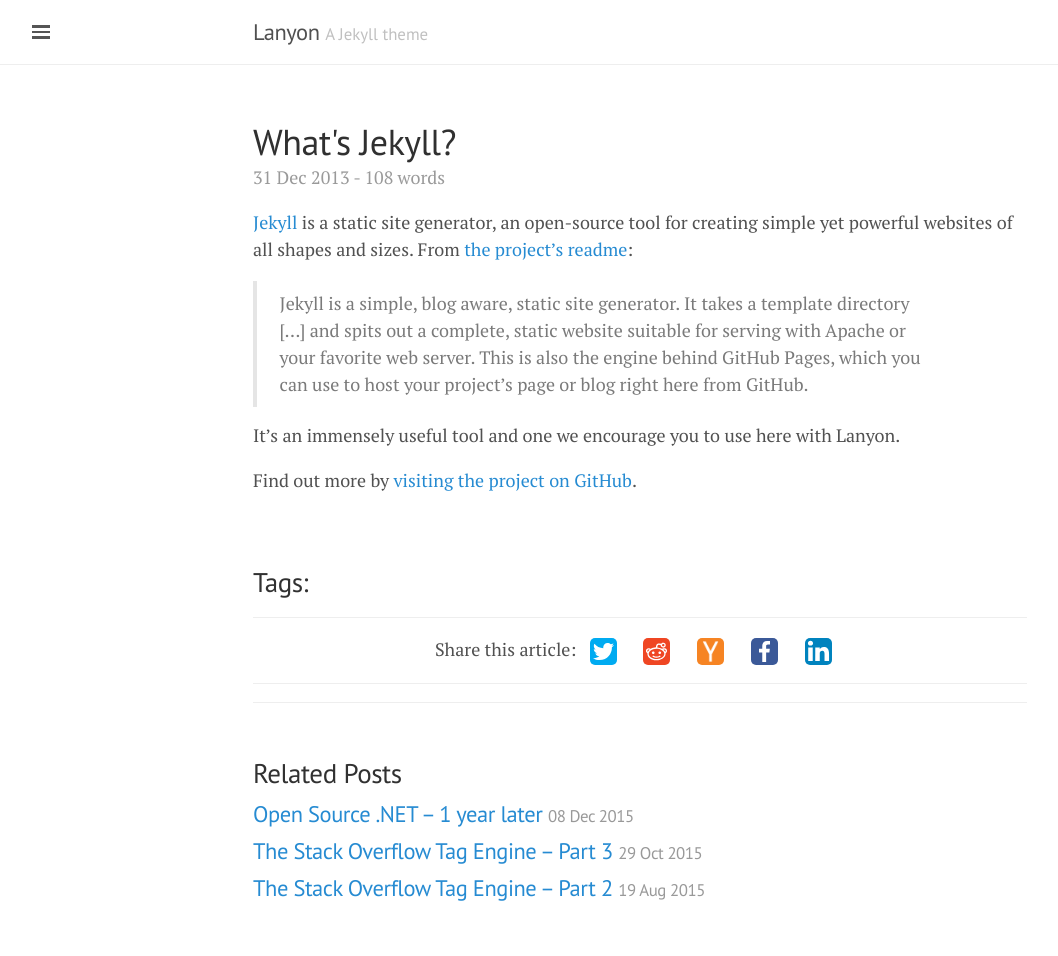
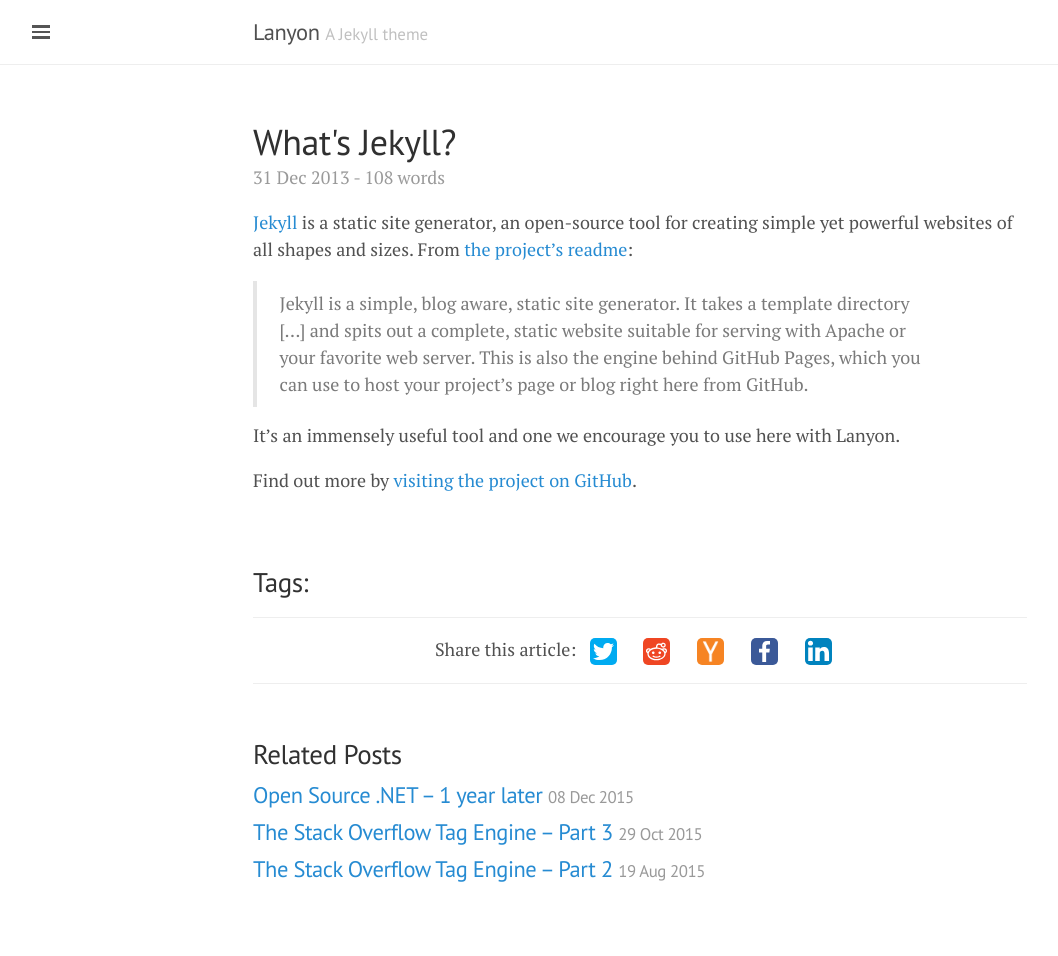
Before and after one commit to mattwarren/mattwarren.github.io, a Jekyll site: the page built from _posts/2013-12-31-whats-jekyll.md, in a window 1280 px wide. Shown: the whole page, without its empty margins (0-1058 px from the left). Built offline with Jekyll 4.4.1, drawn with Linux system fonts in a browser that asks for light colours; Markdown is read by kramdown in place of the engine named in the settings.

Commit message:
better styling

```diff
--- a/public/css/poole.css
+++ b/public/css/poole.css
@@ -381,9 +381,9 @@
 .share {
   text-align: center;
   border-top: 1px solid #eee;
-  border-bottom: 1px solid #eee;
+  /*border-bottom: 1px solid #eee;*/
   margin-top: 1em;
-  margin-bottom: 1em;
+  /*margin-bottom: 1em;*/
   padding-top: 1em;
   padding-bottom: 1em;
 }
```
